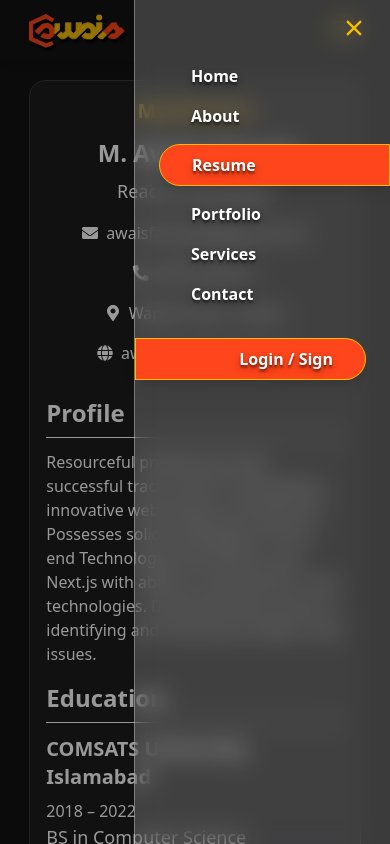
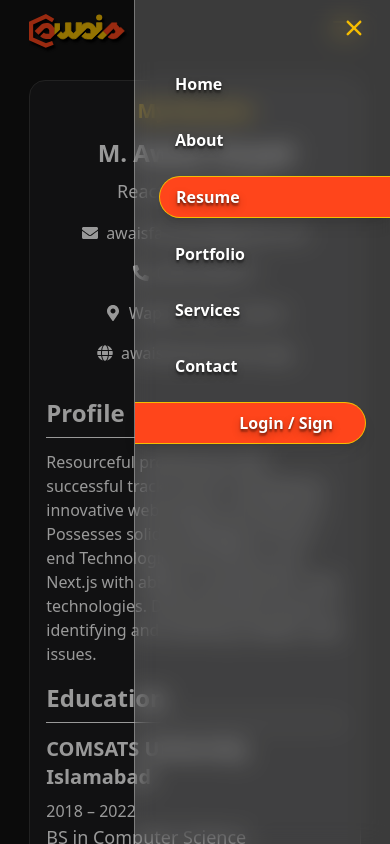
Before and after one commit to awaisfaryad25/awaisfaryad, a React (Vite) app: page /resume in a window 390 px wide. Both pictures are taken after a click on the button 344 px from the left and 28 px from the top of the page. Shown: the top 844 px of the page. Built offline with nearby package versions, Linux system fonts and the light colour scheme.

Commit message:
navigation links and scroll behavior

```diff
--- a/src/App.css
+++ b/src/App.css
@@ -1,7 +1,5 @@
 /* @import "tailwindcss"; */
 #root {
-
-
   --primary: #f5bd02;
   --secondary: #ff451b;
   --bgPrimary: #1d1d1e;
--- a/src/components/contact/ContactUs.jsx
+++ b/src/components/contact/ContactUs.jsx
@@ -3,7 +3,7 @@ import InputField from '../../components/global/InputField';
 import Button from '../../components/global/Button';
 import Map from './Map';
 
-const ContactUs = () => {
+const ContactUs = ({id}) => {
   const [formData, setFormData] = useState({
     firstName: '',
     email: '',
@@ -15,7 +15,7 @@ const ContactUs = () => {
   };
 
   return (
-    <div className="max-w-[85%] mx-auto px-4 py-12 md:px-12 font-sans space-y-4 md:space-y-8 bg-[#1d1d1e] rounded-2xl border border-[var(--border)]">
+    <div id={id} className="max-w-[85%] mx-auto px-4 py-12 md:px-12 font-sans space-y-4 md:space-y-8 bg-[#1d1d1e] rounded-2xl border border-[var(--border)]">
       <div className="text-center">
         <h2 className="text-xl font-bold text-[var(--primary)] mb-3 md:mb-4">Contact Us</h2>
       </div>
--- a/src/components/feedback/Feedback.jsx
+++ b/src/components/feedback/Feedback.jsx
@@ -1,8 +1,8 @@
 import ClientSlider from "./ClientSlider"
 
-const Feedback = () => {
+const Feedback = ({id}) => {
   return (
-    <div className="max-w-[85%] mx-auto px-4 py-12 md:px-12 font-sans space-y-4 md:space-y-8 bg-[#1d1d1e] rounded-2xl border border-[var(--border)]">
+    <div id={id} className="max-w-[85%] mx-auto px-4 py-12 md:px-12 font-sans space-y-4 md:space-y-8 bg-[#1d1d1e] rounded-2xl border border-[var(--border)]">
       <div className="text-center">
         <h2 className="text-xl font-bold text-[var(--primary)] mb-3 md:mb-4">Feedback</h2>
         <h3>What People Say About Me</h3>
--- a/src/components/global/MobileMenu.jsx
+++ b/src/components/global/MobileMenu.jsx
@@ -1,12 +1,19 @@
 import { useEffect } from "react";
 import { IoIosClose } from "react-icons/io";
 import Button from "./Button";
-import { Link } from 'react-router-dom';
+import { Link } from "react-router-dom";
 
-const MobileMenu = ({ isOpen, setIsOpen, menuItems, currentPath }) => {
+const MobileMenu = ({ isOpen, setIsOpen, menuItems, currentPath, isScrolled  }) => {
+  const isActive = (path) => {
+    const [route, hash] = path.split("#");
+    const isHome = route === "/" || route === "";
+    const currentRoute = currentPath.split("#")[0];
+    const currentHash = currentPath.includes("#") ? `#${currentPath.split("#")[1]}` : "";
 
-  const isActive = (path) => {
-    return currentPath === path;
+    if (isHome) {
+      return currentRoute === "/" && (hash ? currentHash === `#${hash}` : !currentHash);
+    }
+    return currentRoute === path;
   };
 
   useEffect(() => {
@@ -17,36 +24,47 @@ const MobileMenu = ({ isOpen, setIsOpen, menuItems, currentPath }) => {
   }, [isOpen]);
 
   return (
-    <div onClick={() => setIsOpen(false)}
-      className={`fixed inset-0 z-50 bg-black/40 transition-opacity duration-300 ease-in-out ${
+    <div
+      onClick={() => setIsOpen(false)}
+      className={`fixed inset-0 z-50 bg-black/40 transition-opacity duration-400 ease-in-out ${
         isOpen ? "opacity-100 pointer-events-auto" : "opacity-0 pointer-events-none"
       }`}
     >
       {/* Slide-in panel */}
-      <div className={`absolute top-0 right-0 h-full w-64 bg-white/20 backdrop-blur-md border-l border-white/30  py-2 transform transition-transform duration-300 ease-in-out
-          ${ isOpen ? "translate-x-0" : "translate-x-full"}`}
+      <div
+        className={`absolute top-0 right-0 h-full w-64 bg-white/20 backdrop-blur-md border-l border-white/30 py-2 transform transition-transform duration-500 ease-in-out
+          ${isOpen ? "translate-x-0" : "translate-x-full"}
+        `}
         onClick={(e) => e.stopPropagation()}
       >
         <div className="flex justify-end px-4 text-[var(--primary)]">
-          <button onClick={() => setIsOpen(false)}><IoIosClose size={40} /></button>
+          <button onClick={() => setIsOpen(false)}>
+            <IoIosClose size={40} />
+          </button>
         </div>
 
-        <ul className="flex flex-col space-y-4 pl-6 py-4 text-base font-medium">
+        <ul className={`flex flex-col w-full pl-6 space-y-4 py-4 text-base font-medium`}>
           {menuItems.map((item) => (
-            <Link key={item.name} to={item.path}
-              onClick={() => setIsOpen(false)}
-              className={` hover:text-[var(--primary)] font-bold cursor-pointer
-                ${ isActive(item.path) ? 'border border-[var(--primary)] text-[var(--primar)] bg-[var(--secondary)] py-2 px-8 rounded-l-full font-bold shadow-lg' : 'px-8'}`}
-            >
-              <span className='text-shadow-lg/30'>{item.name}</span>
-            </Link>
+            <li key={item.name} className="w-full">
+              <Link
+                to={item.path}
+                onClick={() => setIsOpen(false)}
+                className={`block w-full font-bold cursor-pointer hover:text-[var(--primary)] ${
+                  isActive(item.path)
+                    ? "border border-[var(--primary)] border-r-0  bg-[var(--secondary)] py-2 pl-4 pr-8 rounded-l-full shadow-lg"
+                    : "py-2 pl-4 pr-8"
+                }`}
+              >
+                <span className="text-shadow-lg/30">{item.name}</span>
+              </Link>
+            </li>
           ))}
-          <li>
-
-          </li>
         </ul>
         <div className="pr-6">
-          <Button title="Login / Sign" className="w-full text-base text-end pr-8 py-2 rounded-r-full"/>
+          <Button
+            title="Login / Sign"
+            className="w-full text-base text-end pr-8 py-2 border-l-0 rounded-r-full"
+          />
         </div>
       </div>
     </div>
--- a/src/components/global/Navbar.jsx
+++ b/src/components/global/Navbar.jsx
@@ -1,43 +1,67 @@
-// components/global/Navbar.jsx
-import { useState } from 'react';
+import { useState, useEffect } from "react";
 import { IoIosMenu } from "react-icons/io";
-import { Link, useLocation } from 'react-router-dom';
-import logo from '../../assets/logo/awais.svg';
-import Button from './Button';
-import MobileMenu from './MobileMenu';
+import { Link, useLocation } from "react-router-dom";
+import logo from "../../assets/logo/awais.svg";
+import Button from "./Button";
+import MobileMenu from "./MobileMenu";
 
 const Navbar = () => {
   const [isOpen, setIsOpen] = useState(false);
+  const [isScrolled, setIsScrolled] = useState(false);
   const location = useLocation();
 
+  useEffect(() => {
+    const handleScroll = () => {
+      if (!isOpen) {
+        setIsScrolled(window.scrollY > 0);
+      }
+    };
+
+    window.addEventListener("scroll", handleScroll);
+    return () => window.removeEventListener("scroll", handleScroll);
+  }, [isOpen]);
+
   const menuItems = [
-    { name: 'Home', path: '/' },
-    { name: 'About',  },
-    { name: 'Resume', path: '/resume' },
-    { name: 'Portfolio', },
-    { name: 'Services', },
-    { name: 'Contact',  }
+    { name: "Home", path: "/" },
+    { name: "About", path: "/#about" },
+    { name: "Resume", path: "/resume" },
+    { name: "Portfolio", path: "/#portfolio" },
+    { name: "Services", path: "/#services" },
+    { name: "Contact", path: "/#contact" },
   ];
 
   const isActive = (path) => {
-    return location.pathname === path;
+    const [route, hash] = path.split("#");
+    const isHome = route === "/" || route === "";
+    const currentPath = location.pathname;
+    const currentHash = location.hash;
+
+    if (isHome) {
+      return currentPath === "/" && (hash ? currentHash === `#${hash}` : !currentHash);
+    }
+    return currentPath === path;
   };
 
   return (
-    <nav className="w-full fixed top-0 left-0 z-50">
-      <div className="max-w-[1500px] mx-auto shadow-md py-3">
+    <nav className={`w-full fixed top-0 left-0 z-40 transition-all duration-300 ${isScrolled && !isOpen  ? "bg-white/20 backdrop-blur-md" : ""}`}>
+      <div className="max-w-[1500px] mx-auto py-3">
         <div className="w-full max-w-[85%] md:max-w-[85%] mx-auto flex justify-between items-center">
           <div className="w-full max-w-24 md:max-w-32 drop-shadow-[2px_3px_1px_#000000]">
             <Link to="/">
-              <img src={logo} alt="Logo" className='size-full object-fill cursor-pointer ' />
+              <img src={logo} alt="Logo" className="size-full object-fill cursor-pointer" />
             </Link>
           </div>
 
           <ul className="hidden md:flex space-x-6 font-medium">
             {menuItems.map((item) => (
-              <li key={item.name} className="hover:text-[var(--primary)] cursor-pointer ">
-                <Link to={item.path} className={`hover:text-[var(--primary)] ${isActive(item.path) ? 'pb-1 pt-0.5 shadow-lg px-3 rounded-full bg-[var(--secondary)] text-[var(--primar)] hover:text-white border border-[var(--primary)]' : ''}`}>
-                  <span className='text-shadow-lg/30'>{item.name}</span>
+              <li key={item.name} className="hover:text-[var(--primary)] cursor-pointer">
+                <Link
+                  to={item.path}
+                  className={`hover:text-[var(--primary)] ${
+                    isActive(item.path) ? "pb-1 pt-0.5 shadow-lg px-3 rounded-full bg-[var(--secondary)]  hover:text-white border border-[var(--primary)]" : ""
+                  }`}
+                >
+                  <span className="text-shadow-lg/30">{item.name}</span>
                 </Link>
               </li>
             ))}
@@ -48,11 +72,16 @@ const Navbar = () => {
           </div>
 
           <div className="md:hidden text-[var(--primary)]">
-            <button onClick={() => setIsOpen(true)}><IoIosMenu size={32} /></button>
+            <button onClick={() => setIsOpen(true)}>
+              <IoIosMenu size={32} />
+            </button>
           </div>
         </div>
 
-        <MobileMenu isOpen={isOpen} setIsOpen={setIsOpen} menuItems={menuItems} currentPath={location.pathname} />
+        <MobileMenu
+          isOpen={isOpen} setIsOpen={setIsOpen} menuItems={menuItems}
+          currentPath={location.pathname + location.hash} isScrolled={isScrolled}
+        />
       </div>
     </nav>
   );
--- a/src/components/portfolio/Portfolio.jsx
+++ b/src/components/portfolio/Portfolio.jsx
@@ -3,7 +3,7 @@ import ProjectCard from './ProjectCard';
 import projects from '../../constants/projectsData';
 import PaginationControls from '../global/PaginationControls';
 
-const Portfolio = () => {
+const Portfolio = ({id}) => {
 
   const [currentPage, setCurrentPage] = useState(1);
   const [projectsPerPage, setProjectsPerPage] = useState(4);
@@ -30,7 +30,7 @@ const Portfolio = () => {
   const handleNext = () => currentPage < totalPages && setCurrentPage((prev) => prev + 1);
 
   return (
-    <div className="max-w-[85%] mx-auto px-4 py-12 md:px-8 font-sans space-y-8 bg-[#1d1d1e] rounded-2xl border border-[var(--border)]">
+    <div id={id} className="max-w-[85%] mx-auto px-4 py-12 md:px-8 font-sans space-y-8 bg-[#1d1d1e] rounded-2xl border border-[var(--border)]">
       <div className="text-center">
         <h2 className="text-xl font-bold text-[var(--primary)] mb-2 md:mb-4">My Portfolio</h2>
         <h3 className="text-white text-lg">Projects I've built for my clients</h3>
--- a/src/components/services/Services.jsx
+++ b/src/components/services/Services.jsx
@@ -2,11 +2,10 @@
 import ServiceCard from './ServiceCard';
 import service from '../../constants/serviceData';
 
-const Services = () => {
-
+const Services = ({id}) => {
 
   return (
-    <div className="max-w-[85%] mx-auto px-4 py-12 md:px-12 font-sans space-y-4 md:space-y-8 bg-[#1d1d1e] rounded-2xl border border-[var(--border)]">
+    <div id={id} className="max-w-[85%] mx-auto px-4 py-12 md:px-12 font-sans space-y-4 md:space-y-8 bg-[#1d1d1e] rounded-2xl border border-[var(--border)]">
       <div className="text-center">
         <h2 className="text-xl font-bold text-[var(--primary)] mb-3 md:mb-4">Services</h2>
         <h3>What I'm doing</h3>
--- a/src/pages/Home.jsx
+++ b/src/pages/Home.jsx
@@ -1,27 +1,39 @@
-// import Navbar from "../components/global/Navbar"
-import HeroSection from "../components/hero/HeroSection"
-import About from "../components/about/About"
-import Portfolio from "../components/portfolio/Portfolio"
-import Services from "../components/services/Services"
-import Feedback from "../components/feedback/Feedback"
-import ContactUs from "../components/contact/ContactUs"
-// import Footer from "../components/global/Footer"
+import { useEffect } from "react";
+import { useLocation } from "react-router-dom";
+import HeroSection from "../components/hero/HeroSection";
+import About from "../components/about/About";
+import Portfolio from "../components/portfolio/Portfolio";
+import Services from "../components/services/Services";
+import Feedback from "../components/feedback/Feedback";
+import ContactUs from "../components/contact/ContactUs";
 
 const Home = () => {
+  const location = useLocation();
+
+  useEffect(() => {
+    if (location.hash) {
+      const sectionId = location.hash.replace("#", "");
+      const element = document.getElementById(sectionId);
+      if (element) {
+        element.scrollIntoView({ behavior: "smooth" });
+      }
+    } else {
+      window.scrollTo({ top: 0, behavior: "smooth" });
+    }
+  }, [location.hash]);
+
   return (
     <div>
-      {/* <Navbar/> */}
       <div className="space-y-4 md:space-y-8 mb-4 md:mb-8">
-        <HeroSection/>
-        <About/>
-        <Portfolio/>
-        <Services/>
-        <Feedback/>
-        <ContactUs/>
+        <HeroSection id="hero" />
+        <About id="about" />
+        <Portfolio id="portfolio" />
+        <Services id="services" />
+        <Feedback id="feedback" />
+        <ContactUs id="contact" />
       </div>
-      {/* <Footer/> */}
     </div>
-  )
-}
+  );
+};
 
-export default Home
+export default Home;
```
Also changed, not shown: src/components/about/About.jsx (+4 -4 lines), src/index.css (+7 -0 lines), src/pages/MainLayout.jsx (line endings or trailing spaces).
